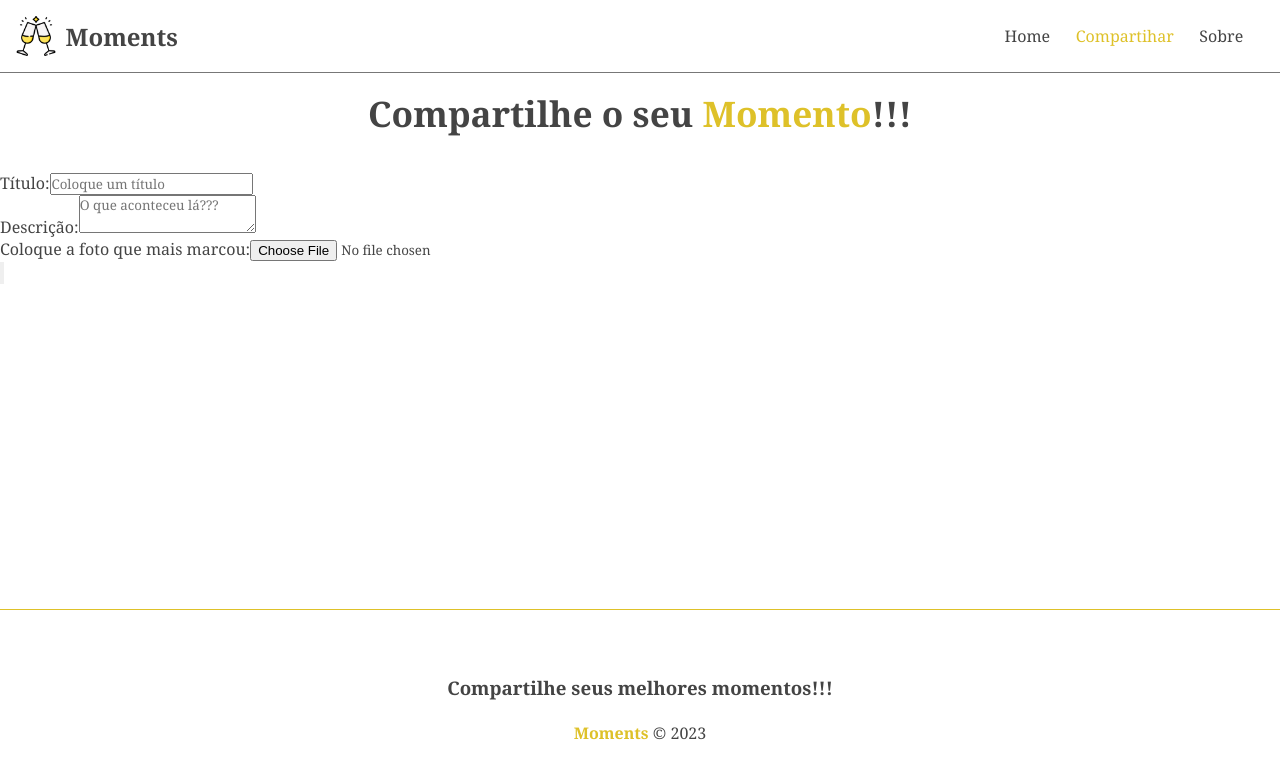
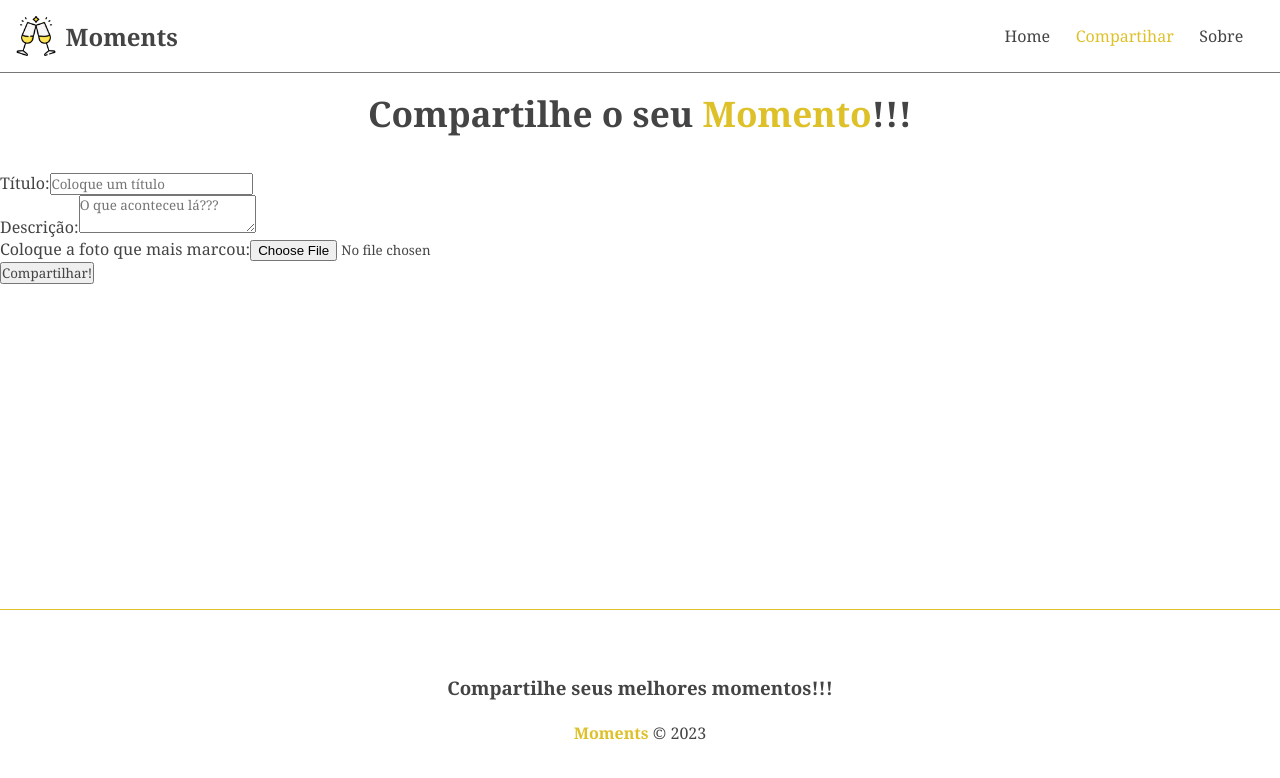
Before and after one commit to mellhub/Cursos, an Angular app in the folder Youtube/CursoAngular13Introducao-01-2022/moments/: page /moments/new in a window 1280 px wide. Shown: the top 778 px of the page. Built offline with nearby package versions, Linux system fonts and the light colour scheme.

Commit message:
Update new-moment.component.ts

```diff
--- a/Youtube/CursoAngular13Introducao-01-2022/moments/src/app/components/pages/new-moment/new-moment.component.ts
+++ b/Youtube/CursoAngular13Introducao-01-2022/moments/src/app/components/pages/new-moment/new-moment.component.ts
@@ -1,10 +1,14 @@
-import { Component } from '@angular/core';
+import { Component, OnInit } from '@angular/core';
 
 @Component({
   selector: 'app-new-moment',
   templateUrl: './new-moment.component.html',
   styleUrls: ['./new-moment.component.css']
 })
-export class NewMomentComponent {
+export class NewMomentComponent implements OnInit {
+  btnText = 'Compartilhar!';
 
+  constructor() { }
+
+  ngOnInit(): void {}
 }
```
